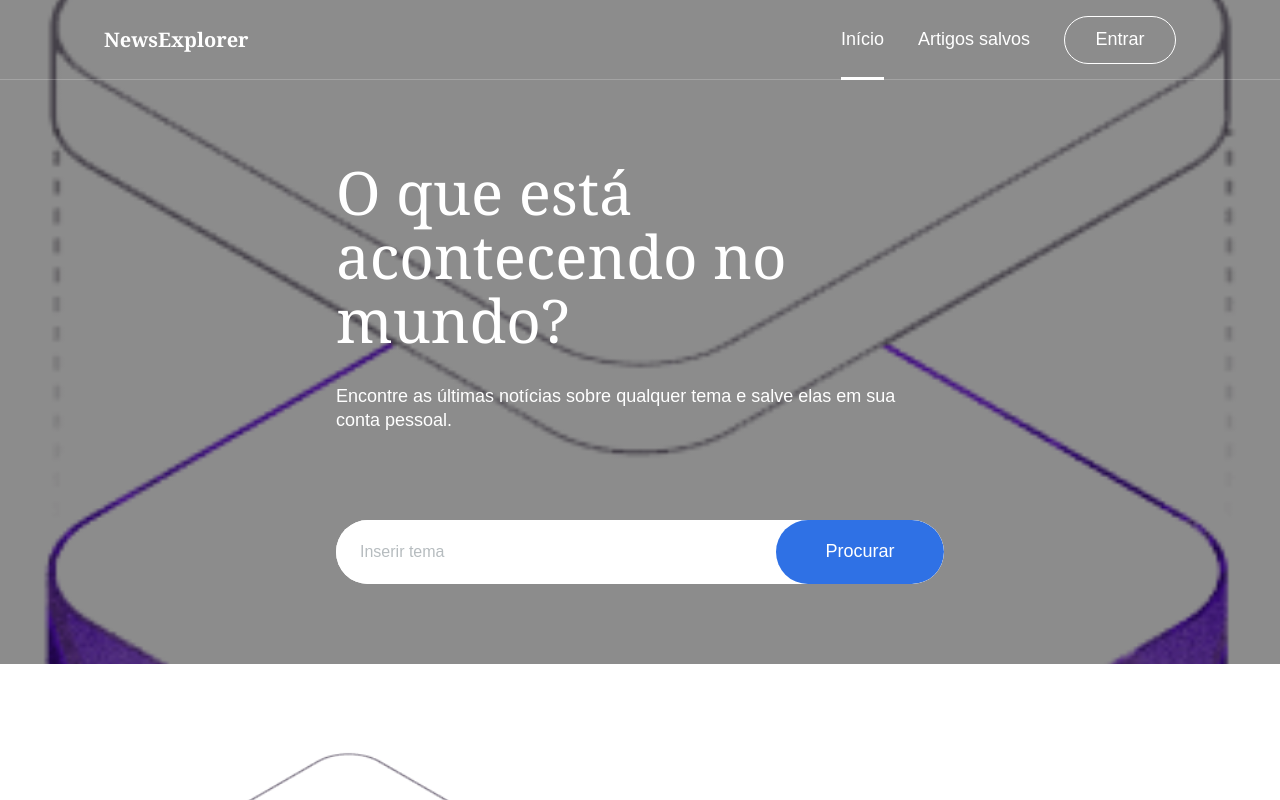
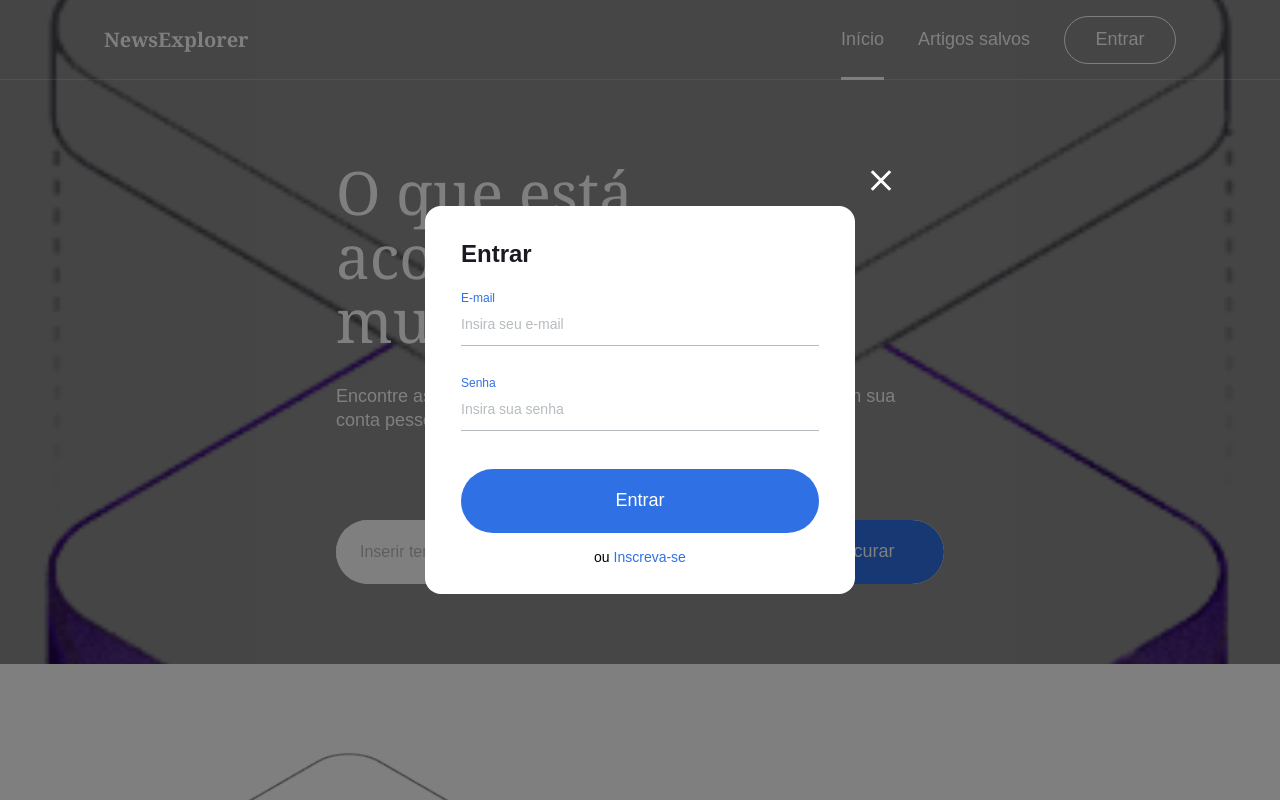
Before and after one commit to malupcosta/news-explorer-frontend, a React (Vite) app: page / in a window 1280 px wide. Both pictures are taken after a click on the button "Entrar". Shown: the top 800 px of the page. Built offline with nearby package versions, Linux system fonts and the light colour scheme.

Commit message:
feat: implementa abertura e fechamento do popup

```diff
--- a/src/App.jsx
+++ b/src/App.jsx
@@ -1,7 +1,10 @@
+import { useEffect, useState } from "react";
+
 import Header from "./components/Header/Header";
 import Main from "./components/Main/Main";
 import About from "./components/About/About";
 import Footer from "./components/Footer/Footer";
+import PopupWithForm from "./components/PopupWithForm/PopupWithForm";
 
 import "./components/Header/Header.css";
 import "./components/Navigation/Navigation.css";
@@ -17,12 +20,70 @@ import "./components/SavedNewsHeader/SavedNewsHeader.css";
 import "./components/PopupWithForm/PopupWithForm.css";
 
 function App() {
+  const [isLoginPopupOpen, setIsLoginPopupOpen] = useState(false);
+
+  function handleLoginClick() {
+    setIsLoginPopupOpen(true);
+  }
+
+  function closeAllPopups() {
+    setIsLoginPopupOpen(false);
+  }
+
+  useEffect(() => {
+    if (!isLoginPopupOpen) {
+      return undefined;
+    }
+
+    function handleEscClose(event) {
+      if (event.key === "Escape") {
+        closeAllPopups();
+      }
+    }
+
+    document.addEventListener("keydown", handleEscClose);
+
+    return () => {
+      document.removeEventListener("keydown", handleEscClose);
+    };
+  }, [isLoginPopupOpen]);
+
   return (
     <div className="page">
-      <Header />
+      <Header onLoginClick={handleLoginClick} />
       <Main />
       <About />
       <Footer />
+
+      <PopupWithForm
+        isOpen={isLoginPopupOpen}
+        title="Entrar"
+        name="login"
+        buttonText="Entrar"
+        onClose={closeAllPopups}
+      >
+        <label className="popup__field">
+          <span className="popup__label">E-mail</span>
+          <input
+            className="popup__input"
+            type="email"
+            name="email"
+            placeholder="Insira seu e-mail"
+            required
+          />
+        </label>
+
+        <label className="popup__field">
+          <span className="popup__label">Senha</span>
+          <input
+            className="popup__input"
+            type="password"
+            name="password"
+            placeholder="Insira sua senha"
+            required
+          />
+        </label>
+      </PopupWithForm>
     </div>
   );
 }
--- a/src/components/Header/Header.jsx
+++ b/src/components/Header/Header.jsx
@@ -1,13 +1,13 @@
 import Navigation from "../Navigation/Navigation";
 
-function Header() {
+function Header({ onLoginClick }) {
   return (
     <header className="header">
       <a className="header__logo" href="/">
         NewsExplorer
       </a>
 
-      <Navigation />
+      <Navigation onLoginClick={onLoginClick} />
     </header>
   );
 }
--- a/src/components/Navigation/Navigation.jsx
+++ b/src/components/Navigation/Navigation.jsx
@@ -1,4 +1,4 @@
-function Navigation() {
+function Navigation({ onLoginClick }) {
   return (
     <nav className="navigation" aria-label="Navegação principal">
       <a className="navigation__link navigation__link_active" href="/">
@@ -9,7 +9,11 @@ function Navigation() {
         Artigos salvos
       </a>
 
-      <button className="navigation__button" type="button">
+      <button
+        className="navigation__button"
+        type="button"
+        onClick={onLoginClick}
+      >
         Entrar
       </button>
     </nav>
--- a/src/components/PopupWithForm/PopupWithForm.css
+++ b/src/components/PopupWithForm/PopupWithForm.css
@@ -111,3 +111,56 @@
     right: 16px;
   }
 }
+
+.popup__field {
+  display: flex;
+  flex-direction: column;
+  margin-bottom: 30px;
+}
+
+.popup__label {
+  margin-bottom: 8px;
+  color: #2f71e5;
+  font-size: 12px;
+  line-height: 1.25;
+}
+
+.popup__input {
+  min-height: 32px;
+  padding: 0 0 10px;
+  border: none;
+  border-bottom: 1px solid #b6bcbf;
+  color: #1a1b22;
+  font-size: 14px;
+  line-height: 1.21;
+  outline: none;
+}
+
+.popup__input:focus {
+  border-bottom-color: #2f71e5;
+}
+
+.popup__input::placeholder {
+  color: #b6bcbf;
+}
+
+.popup__caption {
+  margin: 16px 0 0;
+  color: #000;
+  font-size: 14px;
+  line-height: 1.21;
+  text-align: center;
+}
+
+.popup__link-button {
+  padding: 0;
+  border: none;
+  color: #2f71e5;
+  background-color: transparent;
+  font-size: 14px;
+  line-height: 1.21;
+}
+
+.popup__link-button:hover {
+  opacity: 0.7;
+}
--- a/src/components/PopupWithForm/PopupWithForm.jsx
+++ b/src/components/PopupWithForm/PopupWithForm.jsx
@@ -1,6 +1,15 @@
 function PopupWithForm({ isOpen, title, name, buttonText, children, onClose }) {
+  function handleOverlayClick(event) {
+    if (event.target === event.currentTarget) {
+      onClose();
+    }
+  }
+
   return (
-    <div className={`popup ${isOpen ? "popup_opened" : ""}`}>
+    <div
+      className={`popup ${isOpen ? "popup_opened" : ""}`}
+      onMouseDown={handleOverlayClick}
+    >
       <div className="popup__container">
         <button
           className="popup__close-button"
@@ -17,6 +26,13 @@ function PopupWithForm({ isOpen, title, name, buttonText, children, onClose }) {
           <button className="popup__submit-button" type="submit">
             {buttonText}
           </button>
+
+          <p className="popup__caption">
+            ou{" "}
+            <button className="popup__link-button" type="button">
+              Inscreva-se
+            </button>
+          </p>
         </form>
       </div>
     </div>
```
